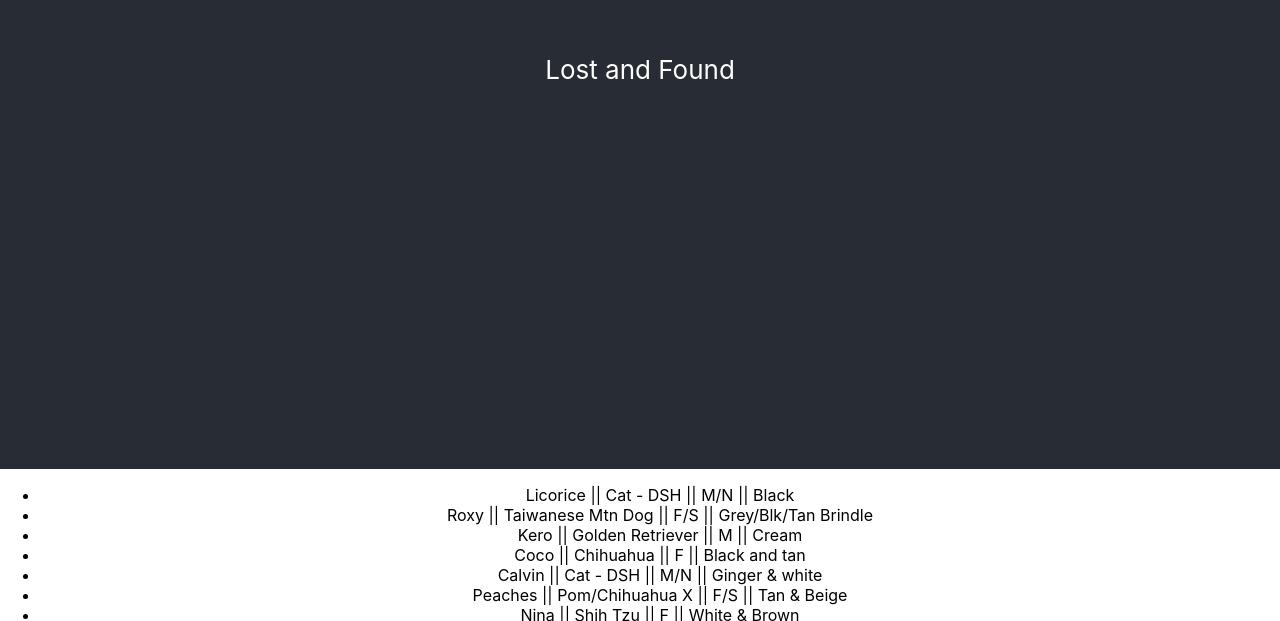
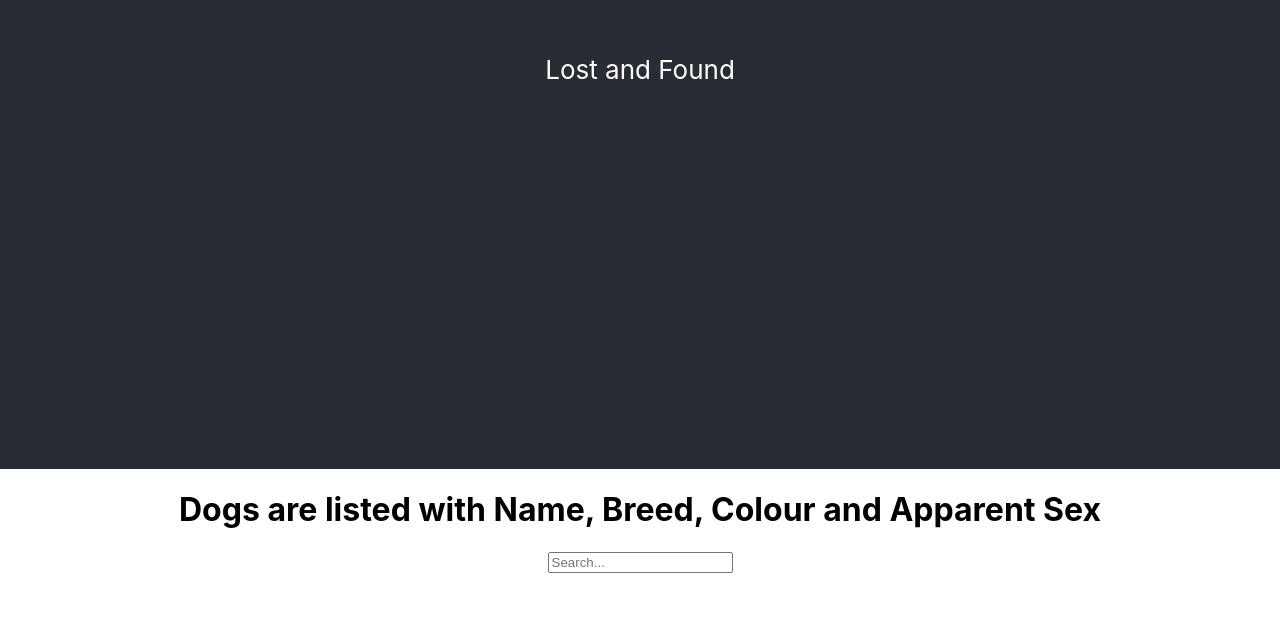
Before and after one commit to costewart/FindFido, a React (Create React App) app: page / in a window 1280 px wide. Shown: the part 331-952 px from the top of the page. After the commit the page ends 920 px from the top, so only its background shows below. Built offline with nearby package versions, Linux system fonts and the light colour scheme.

Commit message:
Created search function

```diff
--- a/package.json
+++ b/package.json
@@ -3,6 +3,7 @@
   "version": "0.1.0",
   "private": true,
   "dependencies": {
+    "lodash": "^4.17.11",
     "react": "^16.8.4",
     "react-dom": "^16.8.4",
     "react-scripts": "2.1.8"
--- a/src/App.js
+++ b/src/App.js
@@ -3,12 +3,24 @@ import List from './components/List';
 import './App.css';
 
 class App extends Component {
+  constructor(props) {
+  	super(props);
+  	const data = require('./data.json');
+  	this.state = {
+  		data: data
+  	}
+
+
+  }
   render() {
     return (
       <div className="App">
+        {
 
+        }
         <header className="App-header">Lost and Found</header>
-        <List />
+        <h1>Dogs are listed with Name, Breed, Colour and Apparent Sex</h1>
+        <List data = {this.state.data} />
       </div>
     );
   }
--- a/src/components/List.js
+++ b/src/components/List.js
@@ -1,20 +1,69 @@
 import React, { Component } from 'react';
+import { debounce } from 'lodash';
 
 class List extends Component {
     constructor(props) {
         super(props);
-        const data = require('../data.json')
-        this.items = data.map((data) => <li>{data.Name} || {data.Breed} || {data.Sex} || {data.Color} </li>)
+        this.state = {
+            filtered: [],
+            search: '',
+
+        }
+        this.handleChange = this.handleChange.bind(this);
+
     }
+
+    debouncedHandleChange = debounce(this.handleChange, 200);
+
     render() {
+        const { search } = this.state;
+        console.log('l',search.length);
         return (
             <div>
+            <input type="text" className ="input" onChange={this.handleChange} placeholder="Search..."/>
                 <ul>
-                    {this.items}
+                    { search.length > 9 && this.state.filtered.map(dog => (<li key={dog}>{dog.Name}||{dog.Breed}||{dog.Color}||{dog.Sex}</li>))}
                 </ul>
             </div>
         );
     }
-}
+
+            componentDidMount() {
+            this.setState({
+                filtered: this.props.data
+            });
+        }
+
+        componentWillRecieveProps(nextProps) {
+            this.setState({
+                filtered: nextProps.data
+            });
+        }
+
+        handleChange(e) {
+            console.log('handleChange');
+            let currentList = [];
+            let newList = [];
+
+            if(e.target.value !== "") {
+                currentList = this.props.data;
+                newList = currentList.filter(datum => {
+                    const lc = datum.DateCreated.toLowerCase();
+                    const filter = e.target.value.toLowerCase();
+
+                    return lc.includes(filter);
+                });
+                console.log(newList);
+
+            } else {
+                newList =this.props.data;
+            }
+            this.setState({
+                filtered: newList,
+                search: e.target.value,
+            });
+
+            }
+        }
 
 export default List
```
